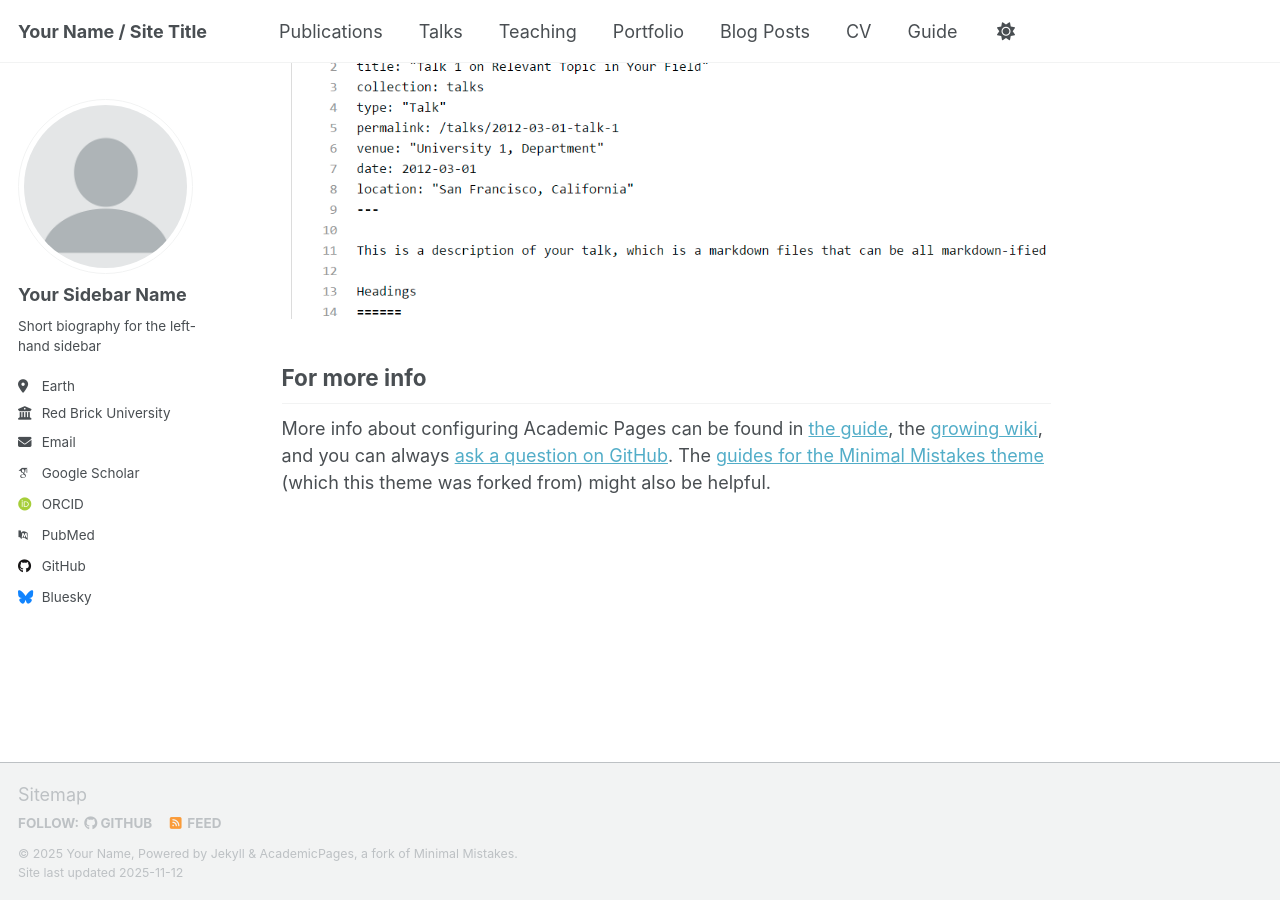
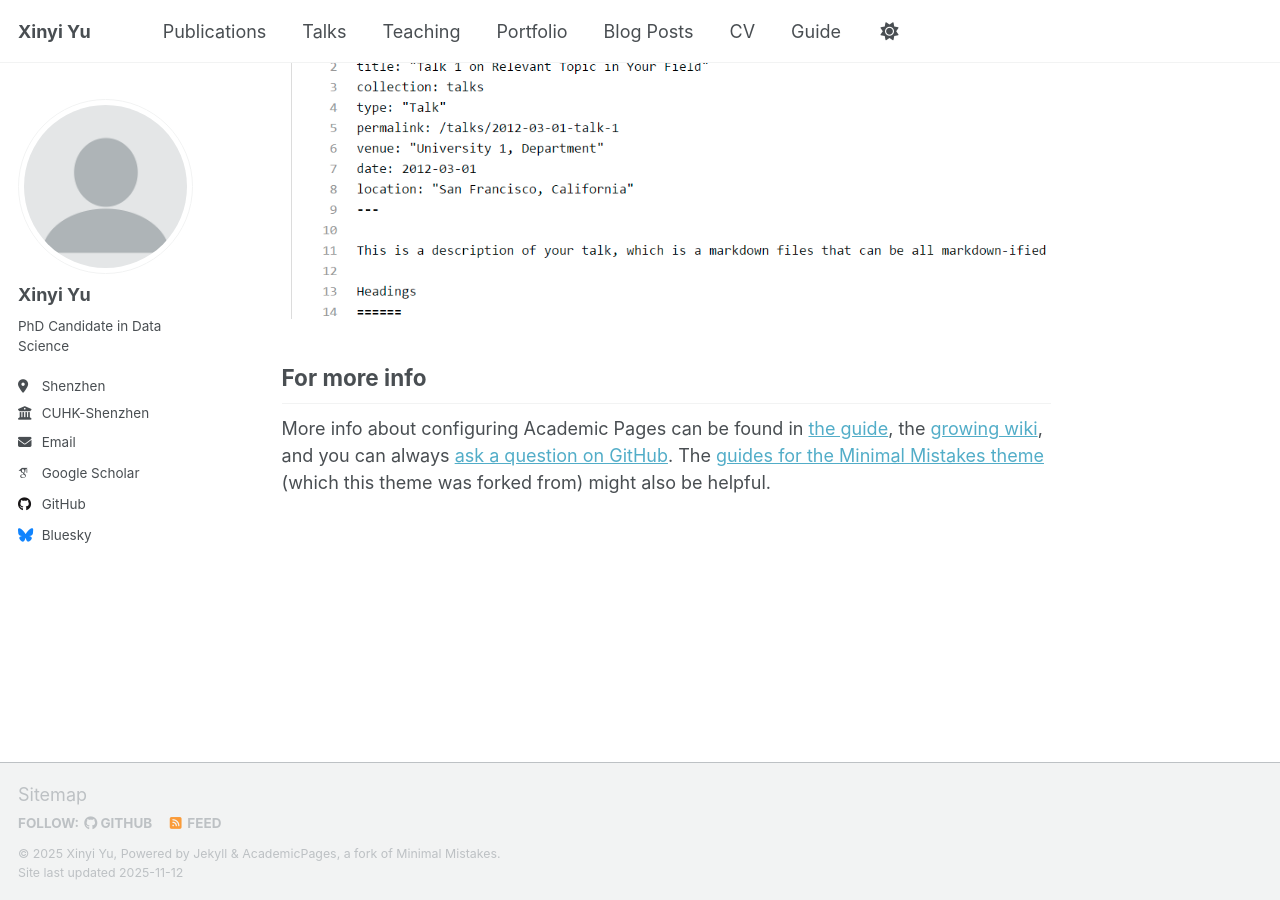
Before and after one commit to xinyiyu/xinyiyu.github.io, a Jekyll site: the page built from _pages/about.md, in a window 1280 px wide and 900 px high, scrolled down 2880 px. Built offline with Jekyll 4.4.1, drawn with Linux system fonts in a browser that asks for light colours; some web fonts are replaced; a script that is not in the unit is left out.

Commit message:
Initial _config.yml

```diff
--- a/_config.yml
+++ b/_config.yml
@@ -9,14 +9,14 @@
 # Basic Site Settings
 locale                   : "en-US"
 site_theme               : "default" # Currently available options are "default", "air"
-title                    : "Your Name / Site Title"
+title                    : "Xinyi Yu"
 title_separator          : "-"
-name                     : &name "Your Name"
-description              : &description "Your Name's academic portfolio"   # Update this with a general description of your site, this is the default if not overridden by a page
-url                      : https://academicpages.github.io # The base hostname & protocol for your site e.g. "https://[your GitHub username].github.io",
+name                     : &name "Xinyi Yu"
+description              : &description "Xinyi Yu's academic portfolio"   # Update this with a general description of your site, this is the default if not overridden by a page
+url                      : "https://xinyiyu.github.io" # The base hostname & protocol for your site e.g. "https://[your GitHub username].github.io",
                                                            # or if you already have some other page hosted on Github then use "https://[your GitHub username].github.io/[Your Repo Name]"
 baseurl                  : "" # the subpath of your site, e.g. "/blog"
-repository               : "academicpages/academicpages.github.io"
+repository               : "xinyiyu/xinyiyu.github.io"
 
 # Site Author - The following control what appear as part of the author content on the side bar.
 #               If a field is blank the icon and link will not appear, otherwise it will be shown.
@@ -24,23 +24,23 @@ repository               : "academicpages/academicpages.github.io"
 author:
   # Biographic information
   avatar           : "profile.png"
-  name             : "Your Sidebar Name"
+  name             : "Xinyi Yu"
   pronouns         : # example: "she/her"
-  bio              : "Short biography for the left-hand sidebar"
-  location         : "Earth"
-  employer         : "Red Brick University"
+  bio              : "PhD Candidate in Data Science"
+  location         : "Shenzhen"
+  employer         : "CUHK-Shenzhen"
   uri              : # URL
-  email            : "none@example.org"
+  email            : "xyyu98@gmail.com"
 
   # Academic websites
   academia         : # URL
   arxiv            : # URL - Update with the correct link to your profile
-  googlescholar    : "https://scholar.google.com/citations?user=PS_CX0AAAAAJ"
+  googlescholar    : "https://scholar.google.com/citations?user=hNHI_FwAAAAJ&hl=en"
   inspire-hep      : # URL
   impactstory      : # URL
-  orcid            : "https://orcid.org/yourorcidurl"
+  orcid            : # "https://orcid.org/yourorcidurl"
   semantic         : # URL
-  pubmed           : "https://www.ncbi.nlm.nih.gov/pubmed/?term=john+snow"
+  pubmed           : # "https://www.ncbi.nlm.nih.gov/pubmed/?term=john+snow"
   researchgate     : # URL
   scopus           : # URL
 
@@ -48,7 +48,7 @@ author:
   bitbucket        : # Username - Update with your username on the site
   codepen          : # Username
   dribbble         : # Username
-  github           : "academicpages"
+  github           : "xinyiyu"
   kaggle           : # Username
   stackoverflow    : # User number or user number and name (i.e., use "1" or "1/jeff-atwood")
 
```
